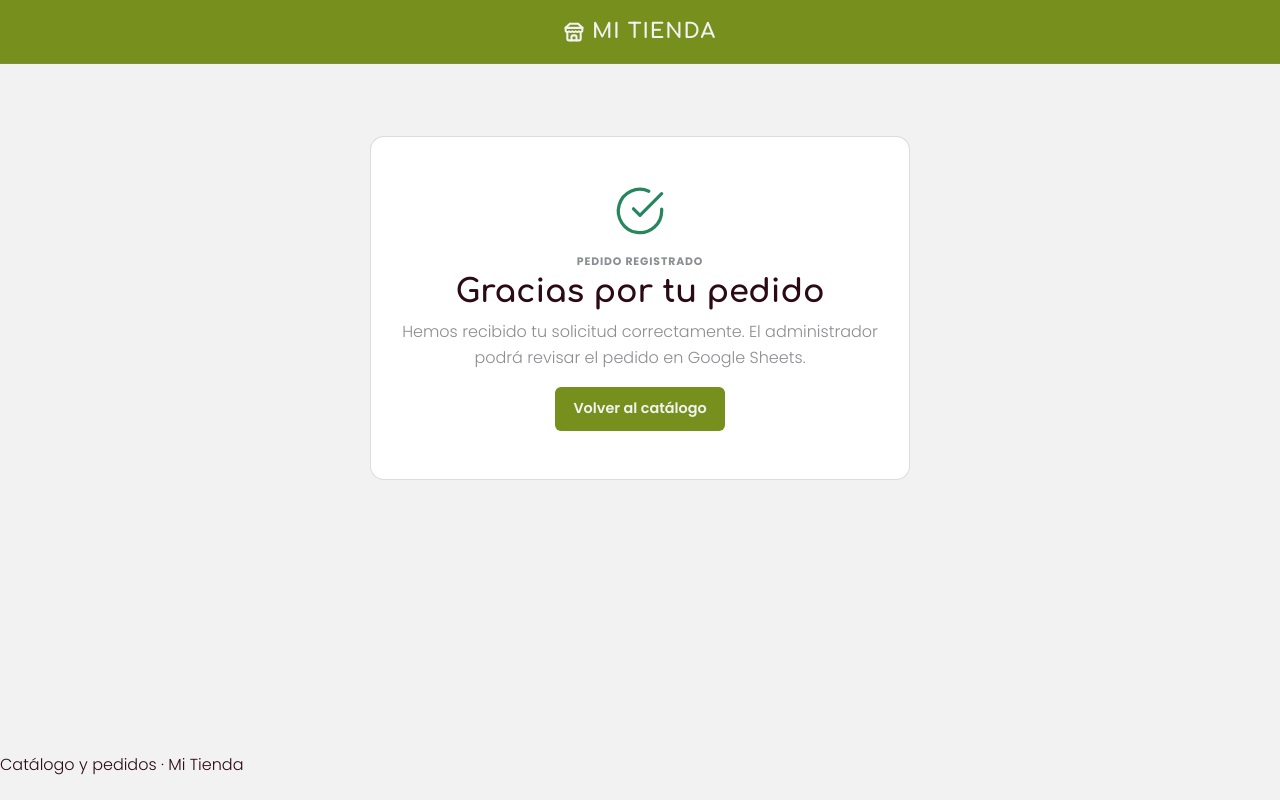
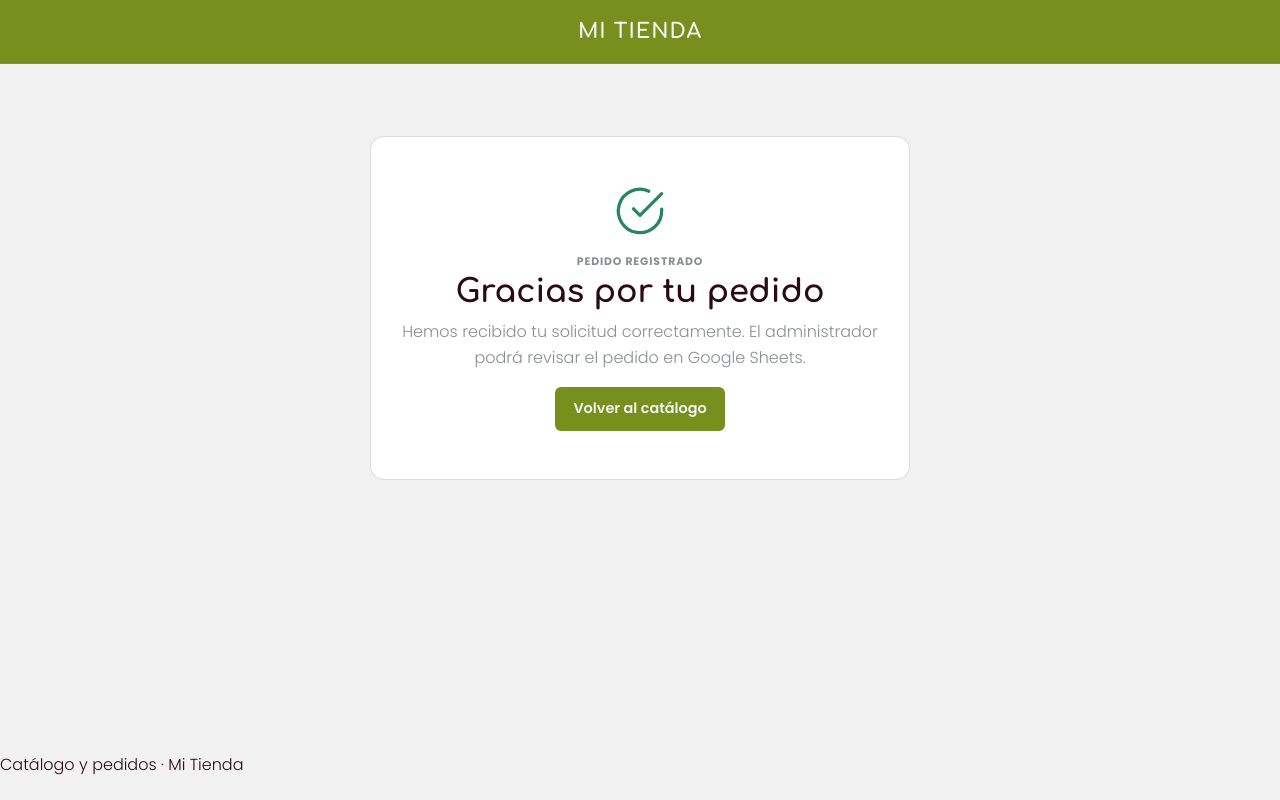
Before and after one commit to LastBostBender/mi-tienda, a React (Vite) app: page /#/gracias in a window 1280 px wide. Built offline with nearby package versions, Linux system fonts and the light colour scheme; no server answers.

Commit message:
Actualizar Header.jsx

```diff
--- a/src/components/Header.jsx
+++ b/src/components/Header.jsx
@@ -1,11 +1,17 @@
 import { Link } from "react-router-dom";
-import { Store } from "lucide-react";
+
+// Pon tu nombre/logo aquí
+const NOMBRE = "Mi Tienda";
+// const LOGO_URL = "/logo.svg"; // descomenta si tienes logo
 
 export default function Header() {
   return (
     <header className="site-header">
       <div className="container header-inner">
-        <Link className="brand" to="/"><Store size={20} strokeWidth={2.5} /> Mi Tienda</Link>
+        <Link className="brand" to="/" aria-label={NOMBRE}>
+          {/* LOGO_URL ? <img src={LOGO_URL} alt={NOMBRE} /> : NOMBRE */}
+          {NOMBRE}
+        </Link>
       </div>
     </header>
   );
```
